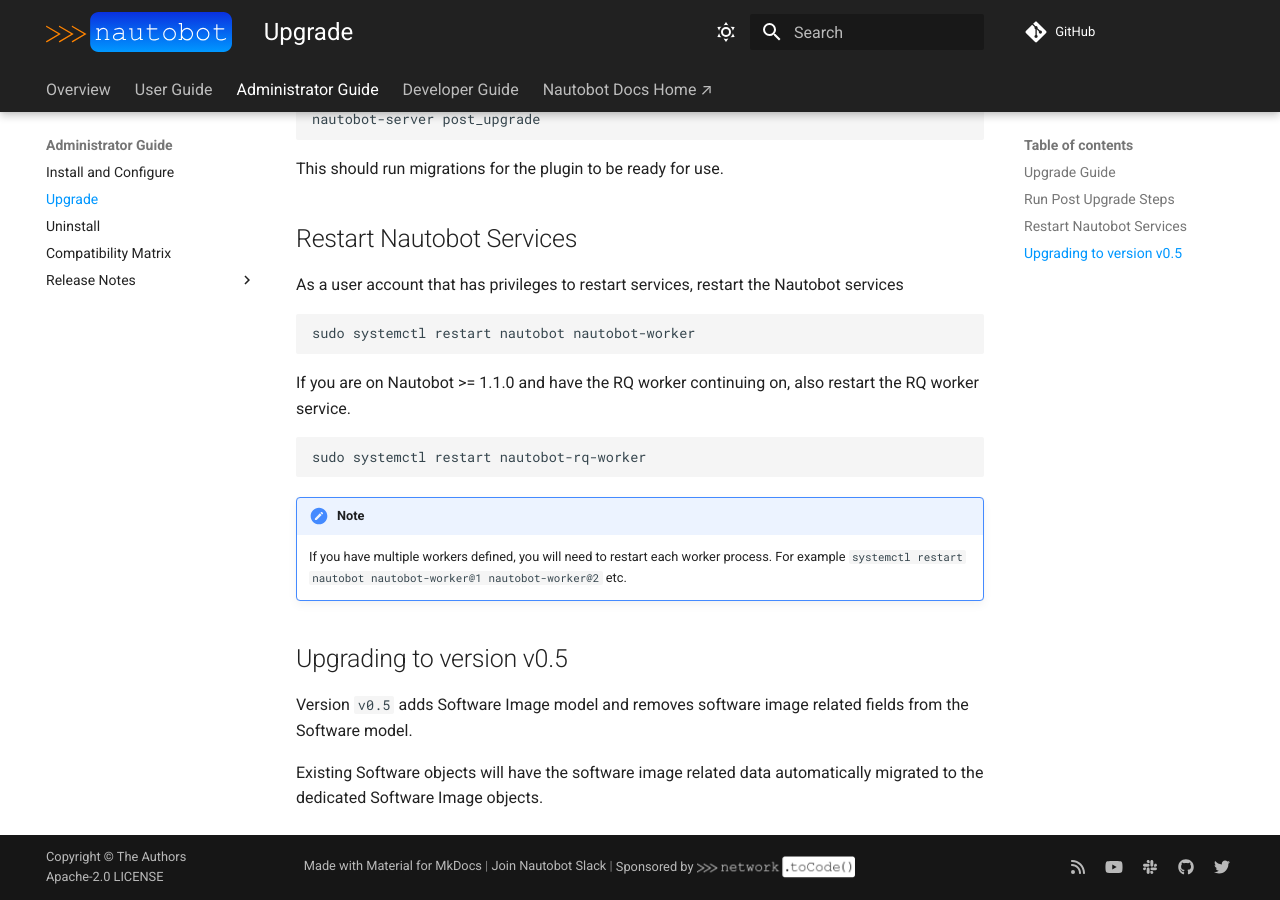
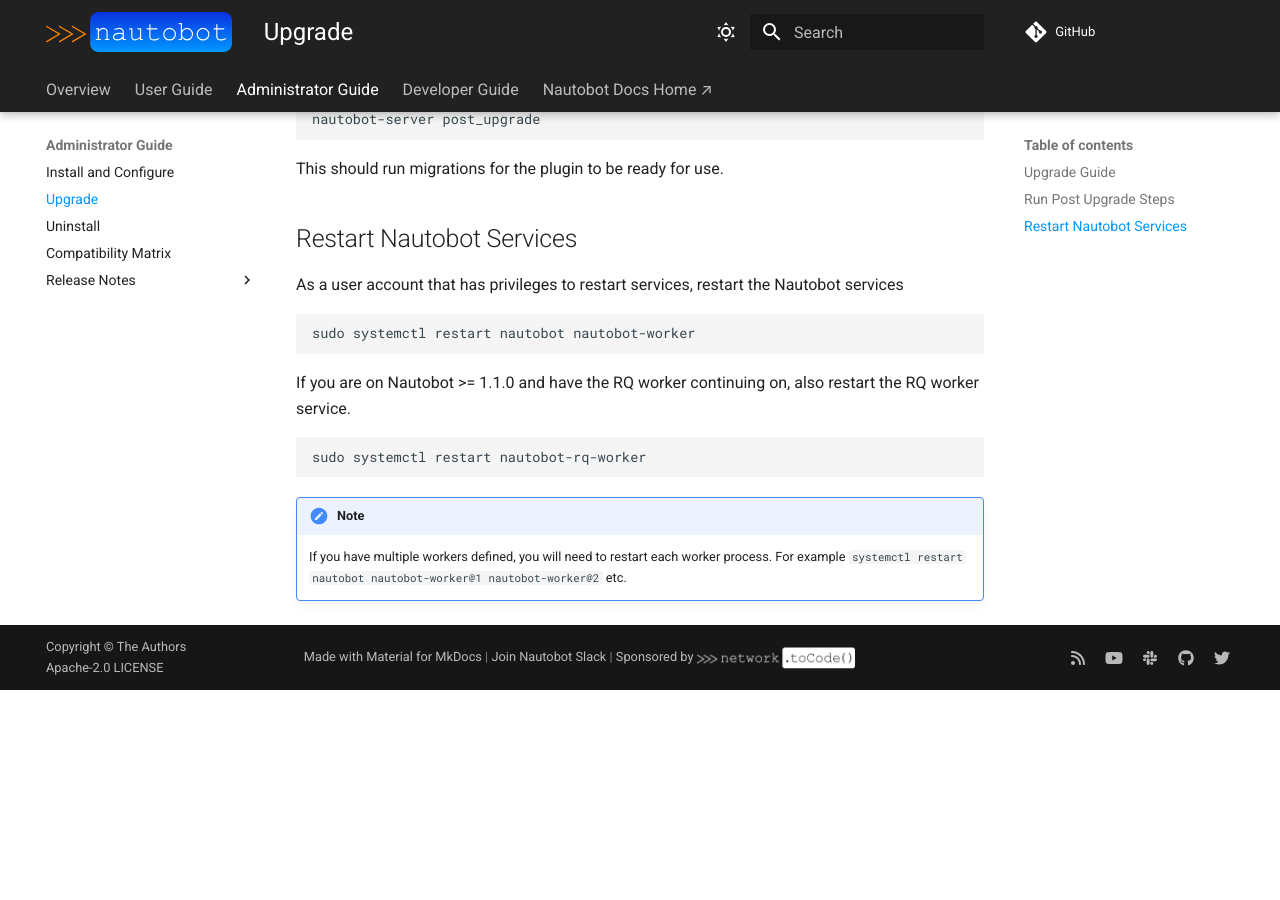
Before and after one commit to nautobot/nautobot-app-device-lifecycle-mgmt, an MkDocs documentation site: the page built from docs/admin/upgrade.md, in a window 1280 px wide and 900 px high, scrolled down 605 px. Built offline with MkDocs 1.6.1 and Material for MkDocs 9.7.7, drawn with Linux system fonts in a browser that asks for light colours; comment, search, counter and statistics services are not loaded; after the commit the page ends 1295 px from its top, so only the background shows below that.

Commit message:
remove reference to 0.5 upgrades

```diff
--- a/docs/admin/upgrade.md
+++ b/docs/admin/upgrade.md
@@ -37,9 +37,3 @@ sudo systemctl restart nautobot-rq-worker
 
 !!! note
     If you have multiple workers defined, you will need to restart each worker process. For example `systemctl restart nautobot nautobot-worker@1 nautobot-worker@2` etc.
-
-## Upgrading to version v0.5
-
-Version `v0.5` adds Software Image model and removes software image related fields from the Software model.
-
-Existing Software objects will have the software image related data automatically migrated to the dedicated Software Image objects.
```
